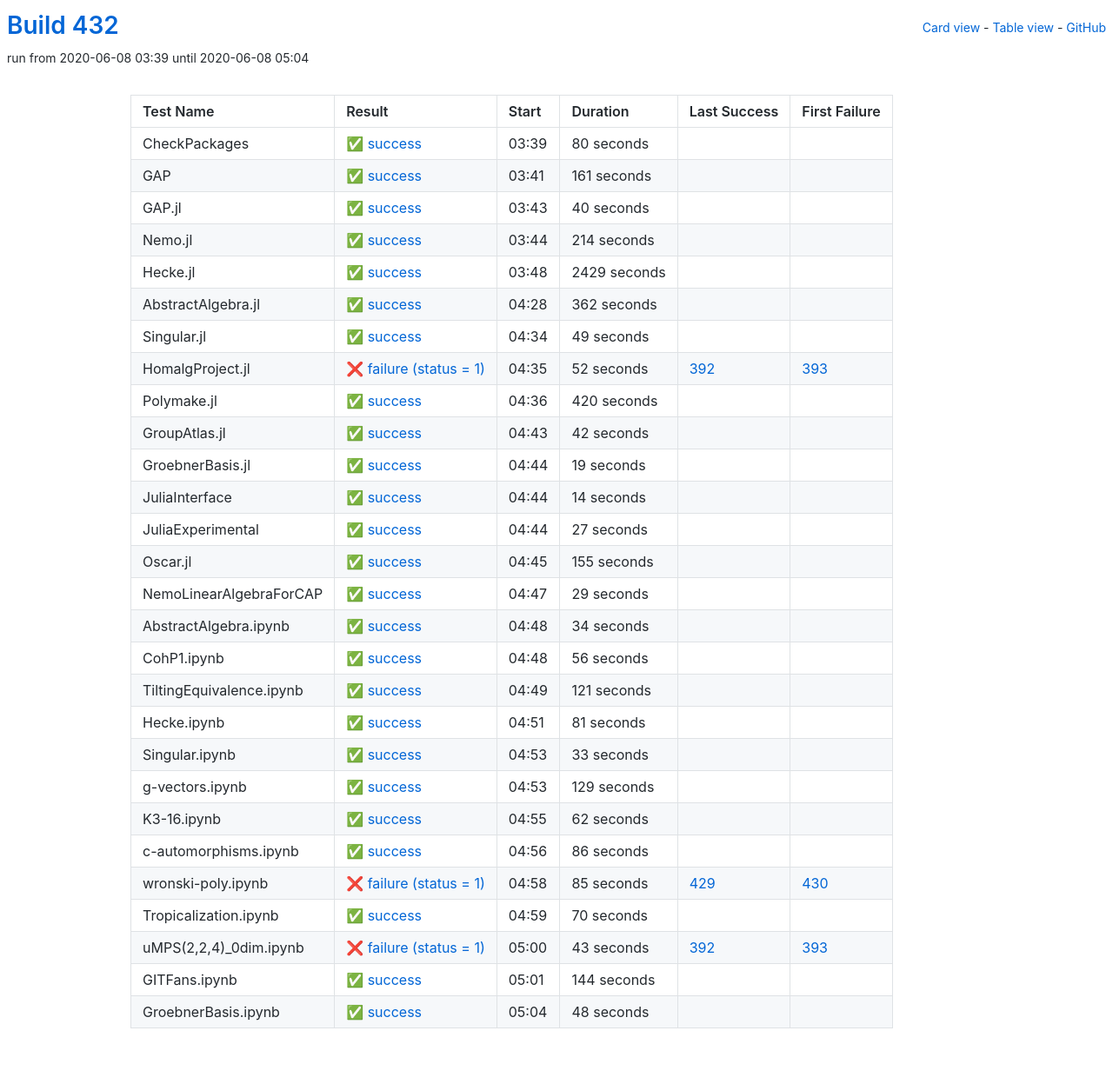
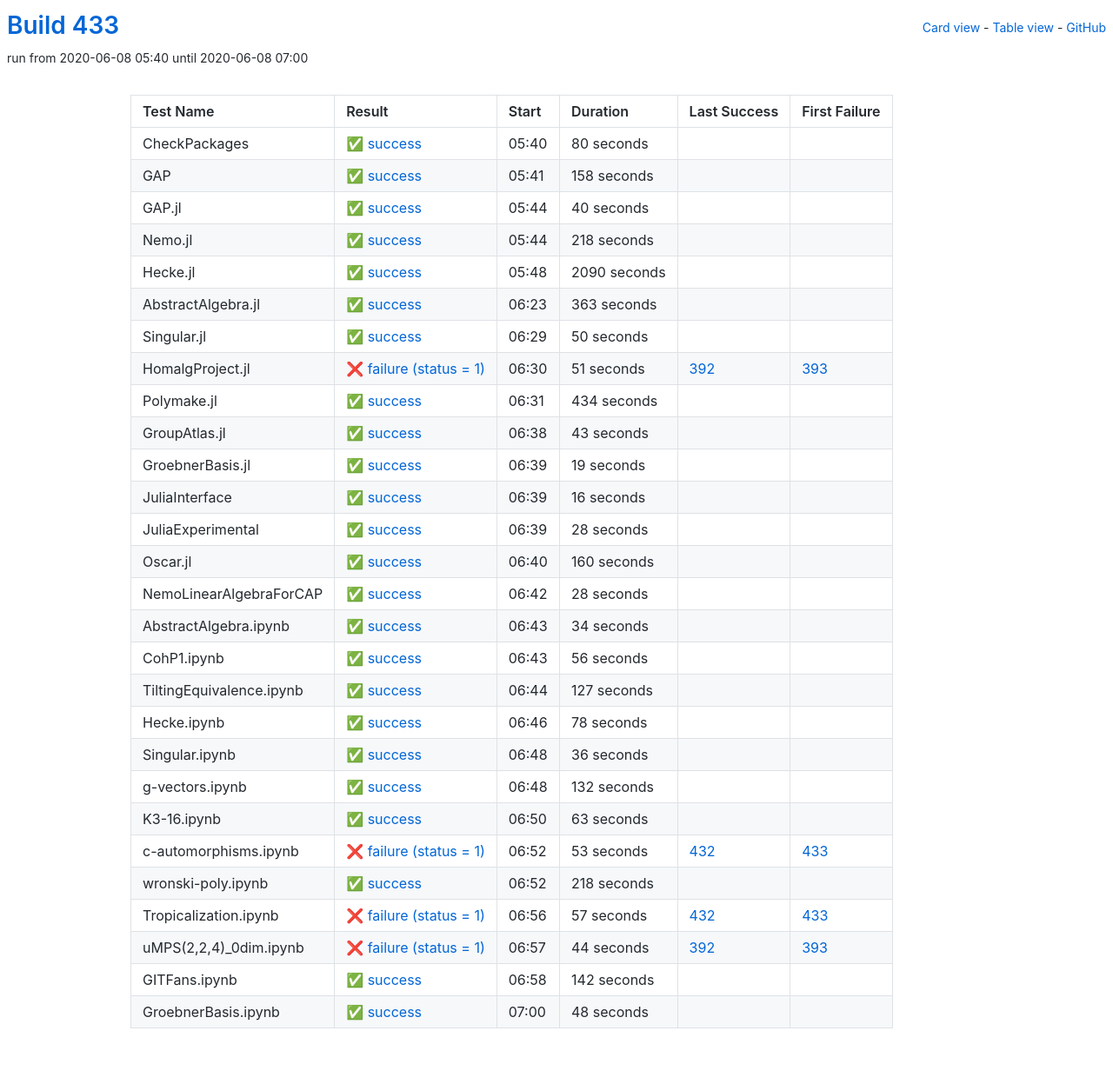
Before and after one commit to oscar-system/oscar-ci-status-1.4, a Jekyll site: the page built from table.html, in a window 1280 px wide. Shown: the whole page at 87% size. Built offline with Jekyll 4.4.1, drawn with Linux system fonts in a browser that asks for light colours.

Commit message:
Build 433

```diff
--- a/_data/ci.yml
+++ b/_data/ci.yml
@@ -1,5 +1,5 @@
-build: 432
-build_url: https://oscarci.mathematik.uni-kl.de/job/oscar-julia-1.4/432/
+build: 433
+build_url: https://oscarci.mathematik.uni-kl.de/job/oscar-julia-1.4/433/
 job: oscar-julia-1.4
 tests:
 - duration: 80
@@ -9,21 +9,21 @@ tests:
   id: checkpackages
   last_success: false
   last_success_url: null
-  log: https://oscarci.mathematik.uni-kl.de/job/oscar-julia-1.4/432/artifact/logs/build-432/CheckPackages.log
+  log: https://oscarci.mathematik.uni-kl.de/job/oscar-julia-1.4/433/artifact/logs/build-433/CheckPackages.log
   name: CheckPackages
-  start: 2020-06-08 03:39
+  start: 2020-06-08 05:40
   status: success
   success: true
-- duration: 161
+- duration: 158
   exitcode: 0
   first_failure: false
   first_failure_url: null
   id: gap
   last_success: false
   last_success_url: null
-  log: https://oscarci.mathematik.uni-kl.de/job/oscar-julia-1.4/432/artifact/logs/build-432/GAP.log
+  log: https://oscarci.mathematik.uni-kl.de/job/oscar-julia-1.4/433/artifact/logs/build-433/GAP.log
   name: GAP
-  start: 2020-06-08 03:41
+  start: 2020-06-08 05:41
   status: success
   success: true
 - duration: 40
@@ -33,93 +33,93 @@ tests:
   id: gap-jl
   last_success: false
   last_success_url: null
-  log: https://oscarci.mathematik.uni-kl.de/job/oscar-julia-1.4/432/artifact/logs/build-432/GAP.jl.log
+  log: https://oscarci.mathematik.uni-kl.de/job/oscar-julia-1.4/433/artifact/logs/build-433/GAP.jl.log
   name: GAP.jl
-  start: 2020-06-08 03:43
+  start: 2020-06-08 05:44
   status: success
   success: true
-- duration: 214
+- duration: 218
   exitcode: 0
   first_failure: false
   first_failure_url: null
   id: nemo-jl
   last_success: false
   last_success_url: null
-  log: https://oscarci.mathematik.uni-kl.de/job/oscar-julia-1.4/432/artifact/logs/build-432/Nemo.jl.log
+  log: https://oscarci.mathematik.uni-kl.de/job/oscar-julia-1.4/433/artifact/logs/build-433/Nemo.jl.log
   name: Nemo.jl
-  start: 2020-06-08 03:44
+  start: 2020-06-08 05:44
   status: success
   success: true
-- duration: 2429
+- duration: 2090
   exitcode: 0
   first_failure: false
   first_failure_url: null
   id: hecke-jl
   last_success: false
   last_success_url: null
-  log: https://oscarci.mathematik.uni-kl.de/job/oscar-julia-1.4/432/artifact/logs/build-432/Hecke.jl.log
+  log: https://oscarci.mathematik.uni-kl.de/job/oscar-julia-1.4/433/artifact/logs/build-433/Hecke.jl.log
   name: Hecke.jl
-  start: 2020-06-08 03:48
+  start: 2020-06-08 05:48
   status: success
   success: true
-- duration: 362
+- duration: 363
   exitcode: 0
   first_failure: false
   first_failure_url: null
   id: abstractalgebra-jl
   last_success: false
   last_success_url: null
-  log: https://oscarci.mathematik.uni-kl.de/job/oscar-julia-1.4/432/artifact/logs/build-432/AbstractAlgebra.jl.log
+  log: https://oscarci.mathematik.uni-kl.de/job/oscar-julia-1.4/433/artifact/logs/build-433/AbstractAlgebra.jl.log
   name: AbstractAlgebra.jl
-  start: 2020-06-08 04:28
+  start: 2020-06-08 06:23
   status: success
   success: true
-- duration: 49
+- duration: 50
   exitcode: 0
   first_failure: false
   first_failure_url: null
   id: singular-jl
   last_success: false
   last_success_url: null
-  log: https://oscarci.mathematik.uni-kl.de/job/oscar-julia-1.4/432/artifact/logs/build-432/Singular.jl.log
+  log: https://oscarci.mathematik.uni-kl.de/job/oscar-julia-1.4/433/artifact/logs/build-433/Singular.jl.log
   name: Singular.jl
-  start: 2020-06-08 04:34
+  start: 2020-06-08 06:29
   status: success
   success: true
-- duration: 52
+- duration: 51
   exitcode: 1
   first_failure: 393
   first_failure_url: https://oscarci.mathematik.uni-kl.de/job/oscar-julia-1.4/393/
   id: homalgproject-jl
   last_success: 392
   last_success_url: https://oscarci.mathematik.uni-kl.de/job/oscar-julia-1.4/392/
-  log: https://oscarci.mathematik.uni-kl.de/job/oscar-julia-1.4/432/artifact/logs/build-432/HomalgProject.jl.log
+  log: https://oscarci.mathematik.uni-kl.de/job/oscar-julia-1.4/433/artifact/logs/build-433/HomalgProject.jl.log
   name: HomalgProject.jl
-  start: 2020-06-08 04:35
+  start: 2020-06-08 06:30
   status: failure
   success: false
-- duration: 420
+- duration: 434
   exitcode: 0
   first_failure: false
   first_failure_url: null
   id: polymake-jl
   last_success: false
   last_success_url: null
-  log: https://oscarci.mathematik.uni-kl.de/job/oscar-julia-1.4/432/artifact/logs/build-432/Polymake.jl.log
+  log: https://oscarci.mathematik.uni-kl.de/job/oscar-julia-1.4/433/artifact/logs/build-433/Polymake.jl.log
   name: Polymake.jl
-  start: 2020-06-08 04:36
+  start: 2020-06-08 06:31
   status: success
   success: true
-- duration: 42
+- duration: 43
   exitcode: 0
   first_failure: false
   first_failure_url: null
   id: groupatlas-jl
   last_success: false
   last_success_url: null
-  log: https://oscarci.mathematik.uni-kl.de/job/oscar-julia-1.4/432/artifact/logs/build-432/GroupAtlas.jl.log
+  log: https://oscarci.mathematik.uni-kl.de/job/oscar-julia-1.4/433/artifact/logs/build-433/GroupAtlas.jl.log
   name: GroupAtlas.jl
-  start: 2020-06-08 04:43
+  start: 2020-06-08 06:38
   status: success
   success: true
 - duration: 19
@@ -129,57 +129,57 @@ tests:
   id: groebnerbasis-jl
   last_success: false
   last_success_url: null
-  log: https://oscarci.mathematik.uni-kl.de/job/oscar-julia-1.4/432/artifact/logs/build-432/GroebnerBasis.jl.log
+  log: https://oscarci.mathematik.uni-kl.de/job/oscar-julia-1.4/433/artifact/logs/build-433/GroebnerBasis.jl.log
   name: GroebnerBasis.jl
-  start: 2020-06-08 04:44
+  start: 2020-06-08 06:39
   status: success
   success: true
-- duration: 14
+- duration: 16
   exitcode: 0
   first_failure: false
   first_failure_url: null
   id: juliainterface
   last_success: false
   last_success_url: null
-  log: https://oscarci.mathematik.uni-kl.de/job/oscar-julia-1.4/432/artifact/logs/build-432/JuliaInterface.log
+  log: https://oscarci.mathematik.uni-kl.de/job/oscar-julia-1.4/433/artifact/logs/build-433/JuliaInterface.log
   name: JuliaInterface
-  start: 2020-06-08 04:44
+  start: 2020-06-08 06:39
   status: success
   success: true
-- duration: 27
+- duration: 28
   exitcode: 0
   first_failure: false
   first_failure_url: null
   id: juliaexperimental
   last_success: false
   last_success_url: null
-  log: https://oscarci.mathematik.uni-kl.de/job/oscar-julia-1.4/432/artifact/logs/build-432/JuliaExperimental.log
+  log: https://oscarci.mathematik.uni-kl.de/job/oscar-julia-1.4/433/artifact/logs/build-433/JuliaExperimental.log
   name: JuliaExperimental
-  start: 2020-06-08 04:44
+  start: 2020-06-08 06:39
   status: success
   success: true
-- duration: 155
+- duration: 160
   exitcode: 0
   first_failure: false
   first_failure_url: null
   id: oscar-jl
   last_success: false
   last_success_url: null
-  log: https://oscarci.mathematik.uni-kl.de/job/oscar-julia-1.4/432/artifact/logs/build-432/Oscar.jl.log
+  log: https://oscarci.mathematik.uni-kl.de/job/oscar-julia-1.4/433/artifact/logs/build-433/Oscar.jl.log
   name: Oscar.jl
-  start: 2020-06-08 04:45
+  start: 2020-06-08 06:40
   status: success
   success: true
-- duration: 29
+- duration: 28
   exitcode: 0
   first_failure: false
   first_failure_url: null
   id: nemolinearalgebraforcap
   last_success: false
   last_success_url: null
-  log: https://oscarci.mathematik.uni-kl.de/job/oscar-julia-1.4/432/artifact/logs/build-432/NemoLinearAlgebraForCAP.log
+  log: https://oscarci.mathematik.uni-kl.de/job/oscar-julia-1.4/433/artifact/logs/build-433/NemoLinearAlgebraForCAP.log
   name: NemoLinearAlgebraForCAP
-  start: 2020-06-08 04:47
+  start: 2020-06-08 06:42
   status: success
   success: true
 - duration: 34
@@ -189,9 +189,9 @@ tests:
   id: abstractalgebra-ipynb
   last_success: false
   last_success_url: null
-  log: https://oscarci.mathematik.uni-kl.de/job/oscar-julia-1.4/432/artifact/logs/build-432/AbstractAlgebra.ipynb.log
+  log: https://oscarci.mathematik.uni-kl.de/job/oscar-julia-1.4/433/artifact/logs/build-433/AbstractAlgebra.ipynb.log
   name: AbstractAlgebra.ipynb
-  start: 2020-06-08 04:48
+  start: 2020-06-08 06:43
   status: success
   success: true
 - duration: 56
@@ -201,129 +201,129 @@ tests:
   id: cohp1-ipynb
   last_success: false
   last_success_url: null
-  log: https://oscarci.mathematik.uni-kl.de/job/oscar-julia-1.4/432/artifact/logs/build-432/CohP1.ipynb.log
+  log: https://oscarci.mathematik.uni-kl.de/job/oscar-julia-1.4/433/artifact/logs/build-433/CohP1.ipynb.log
   name: CohP1.ipynb
-  start: 2020-06-08 04:48
+  start: 2020-06-08 06:43
   status: success
   success: true
-- duration: 121
+- duration: 127
   exitcode: 0
   first_failure: false
   first_failure_url: null
   id: tiltingequivalence-ipynb
   last_success: false
   last_success_url: null
-  log: https://oscarci.mathematik.uni-kl.de/job/oscar-julia-1.4/432/artifact/logs/build-432/TiltingEquivalence.ipynb.log
+  log: https://oscarci.mathematik.uni-kl.de/job/oscar-julia-1.4/433/artifact/logs/build-433/TiltingEquivalence.ipynb.log
   name: TiltingEquivalence.ipynb
-  start: 2020-06-08 04:49
+  start: 2020-06-08 06:44
   status: success
   success: true
-- duration: 81
+- duration: 78
   exitcode: 0
   first_failure: false
   first_failure_url: null
   id: hecke-ipynb
   last_success: false
   last_success_url: null
-  log: https://oscarci.mathematik.uni-kl.de/job/oscar-julia-1.4/432/artifact/logs/build-432/Hecke.ipynb.log
+  log: https://oscarci.mathematik.uni-kl.de/job/oscar-julia-1.4/433/artifact/logs/build-433/Hecke.ipynb.log
   name: Hecke.ipynb
-  start: 2020-06-08 04:51
+  start: 2020-06-08 06:46
   status: success
   success: true
-- duration: 33
+- duration: 36
   exitcode: 0
   first_failure: false
   first_failure_url: null
   id: singular-ipynb
   last_success: false
   last_success_url: null
-  log: https://oscarci.mathematik.uni-kl.de/job/oscar-julia-1.4/432/artifact/logs/build-432/Singular.ipynb.log
+  log: https://oscarci.mathematik.uni-kl.de/job/oscar-julia-1.4/433/artifact/logs/build-433/Singular.ipynb.log
   name: Singular.ipynb
-  start: 2020-06-08 04:53
+  start: 2020-06-08 06:48
   status: success
   success: true
-- duration: 129
+- duration: 132
   exitcode: 0
   first_failure: false
   first_failure_url: null
   id: g-vectors-ipynb
   last_success: false
   last_success_url: null
-  log: https://oscarci.mathematik.uni-kl.de/job/oscar-julia-1.4/432/artifact/logs/build-432/g-vectors.ipynb.log
+  log: https://oscarci.mathematik.uni-kl.de/job/oscar-julia-1.4/433/artifact/logs/build-433/g-vectors.ipynb.log
   name: g-vectors.ipynb
-  start: 2020-06-08 04:53
+  start: 2020-06-08 06:48
   status: success
   success: true
-- duration: 62
+- duration: 63
   exitcode: 0
   first_failure: false
   first_failure_url: null
   id: k3-16-ipynb
   last_success: false
   last_success_url: null
-  log: https://oscarci.mathematik.uni-kl.de/job/oscar-julia-1.4/432/artifact/logs/build-432/K3-16.ipynb.log
+  log: https://oscarci.mathematik.uni-kl.de/job/oscar-julia-1.4/433/artifact/logs/build-433/K3-16.ipynb.log
   name: K3-16.ipynb
-  start: 2020-06-08 04:55
+  start: 2020-06-08 06:50
   status: success
   success: true
-- duration: 86
+- duration: 53
+  exitcode: 1
+  first_failure: 433
+  first_failure_url: https://oscarci.mathematik.uni-kl.de/job/oscar-julia-1.4/433/
+  id: c-automorphisms-ipynb
+  last_success: 432
+  last_success_url: https://oscarci.mathematik.uni-kl.de/job/oscar-julia-1.4/432/
+  log: https://oscarci.mathematik.uni-kl.de/job/oscar-julia-1.4/433/artifact/logs/build-433/c-automorphisms.ipynb.log
+  name: c-automorphisms.ipynb
+  start: 2020-06-08 06:52
+  status: failure
+  success: false
+- duration: 218
   exitcode: 0
   first_failure: false
   first_failure_url: null
-  id: c-automorphisms-ipynb
+  id: wronski-poly-ipynb
   last_success: false
   last_success_url: null
-  log: https://oscarci.mathematik.uni-kl.de/job/oscar-julia-1.4/432/artifact/logs/build-432/c-automorphisms.ipynb.log
-  name: c-automorphisms.ipynb
-  start: 2020-06-08 04:56
+  log: https://oscarci.mathematik.uni-kl.de/job/oscar-julia-1.4/433/artifact/logs/build-433/wronski-poly.ipynb.log
+  name: wronski-poly.ipynb
+  start: 2020-06-08 06:52
   status: success
   success: true
-- duration: 85
+- duration: 57
   exitcode: 1
-  first_failure: 430
-  first_failure_url: https://oscarci.mathematik.uni-kl.de/job/oscar-julia-1.4/430/
-  id: wronski-poly-ipynb
-  last_success: 429
-  last_success_url: https://oscarci.mathematik.uni-kl.de/job/oscar-julia-1.4/429/
-  log: https://oscarci.mathematik.uni-kl.de/job/oscar-julia-1.4/432/artifact/logs/build-432/wronski-poly.ipynb.log
-  name: wronski-poly.ipynb
-  start: 2020-06-08 04:58
+  first_failure: 433
+  first_failure_url: https://oscarci.mathematik.uni-kl.de/job/oscar-julia-1.4/433/
+  id: tropicalization-ipynb
+  last_success: 432
+  last_success_url: https://oscarci.mathematik.uni-kl.de/job/oscar-julia-1.4/432/
+  log: https://oscarci.mathematik.uni-kl.de/job/oscar-julia-1.4/433/artifact/logs/build-433/Tropicalization.ipynb.log
+  name: Tropicalization.ipynb
+  start: 2020-06-08 06:56
   status: failure
   success: false
-- duration: 70
-  exitcode: 0
-  first_failure: false
-  first_failure_url: null
-  id: tropicalization-ipynb
-  last_success: false
-  last_success_url: null
-  log: https://oscarci.mathematik.uni-kl.de/job/oscar-julia-1.4/432/artifact/logs/build-432/Tropicalization.ipynb.log
-  name: Tropicalization.ipynb
-  start: 2020-06-08 04:59
-  status: success
-  success: true
-- duration: 43
+- duration: 44
   exitcode: 1
   first_failure: 393
   first_failure_url: https://oscarci.mathematik.uni-kl.de/job/oscar-julia-1.4/393/
   id: umps-2-2-4-0dim-ipynb
   last_success: 392
   last_success_url: https://oscarci.mathematik.uni-kl.de/job/oscar-julia-1.4/392/
-  log: https://oscarci.mathematik.uni-kl.de/job/oscar-julia-1.4/432/artifact/logs/build-432/uMPS-2-2-4-_0dim.ipynb.log
+  log: https://oscarci.mathematik.uni-kl.de/job/oscar-julia-1.4/433/artifact/logs/build-433/uMPS-2-2-4-_0dim.ipynb.log
   name: uMPS(2,2,4)_0dim.ipynb
-  start: 2020-06-08 05:00
+  start: 2020-06-08 06:57
   status: failure
   success: false
-- duration: 144
+- duration: 142
   exitcode: 0
   first_failure: false
   first_failure_url: null
   id: gitfans-ipynb
   last_success: false
   last_success_url: null
-  log: https://oscarci.mathematik.uni-kl.de/job/oscar-julia-1.4/432/artifact/logs/build-432/GITFans.ipynb.log
+  log: https://oscarci.mathematik.uni-kl.de/job/oscar-julia-1.4/433/artifact/logs/build-433/GITFans.ipynb.log
   name: GITFans.ipynb
-  start: 2020-06-08 05:01
+  start: 2020-06-08 06:58
   status: success
   success: true
 - duration: 48
@@ -333,8 +333,8 @@ tests:
   id: groebnerbasis-ipynb
   last_success: false
   last_success_url: null
-  log: https://oscarci.mathematik.uni-kl.de/job/oscar-julia-1.4/432/artifact/logs/build-432/GroebnerBasis.ipynb.log
+  log: https://oscarci.mathematik.uni-kl.de/job/oscar-julia-1.4/433/artifact/logs/build-433/GroebnerBasis.ipynb.log
   name: GroebnerBasis.ipynb
-  start: 2020-06-08 05:04
+  start: 2020-06-08 07:00
   status: success
   success: true
```
Also changed, not shown: README.md.
